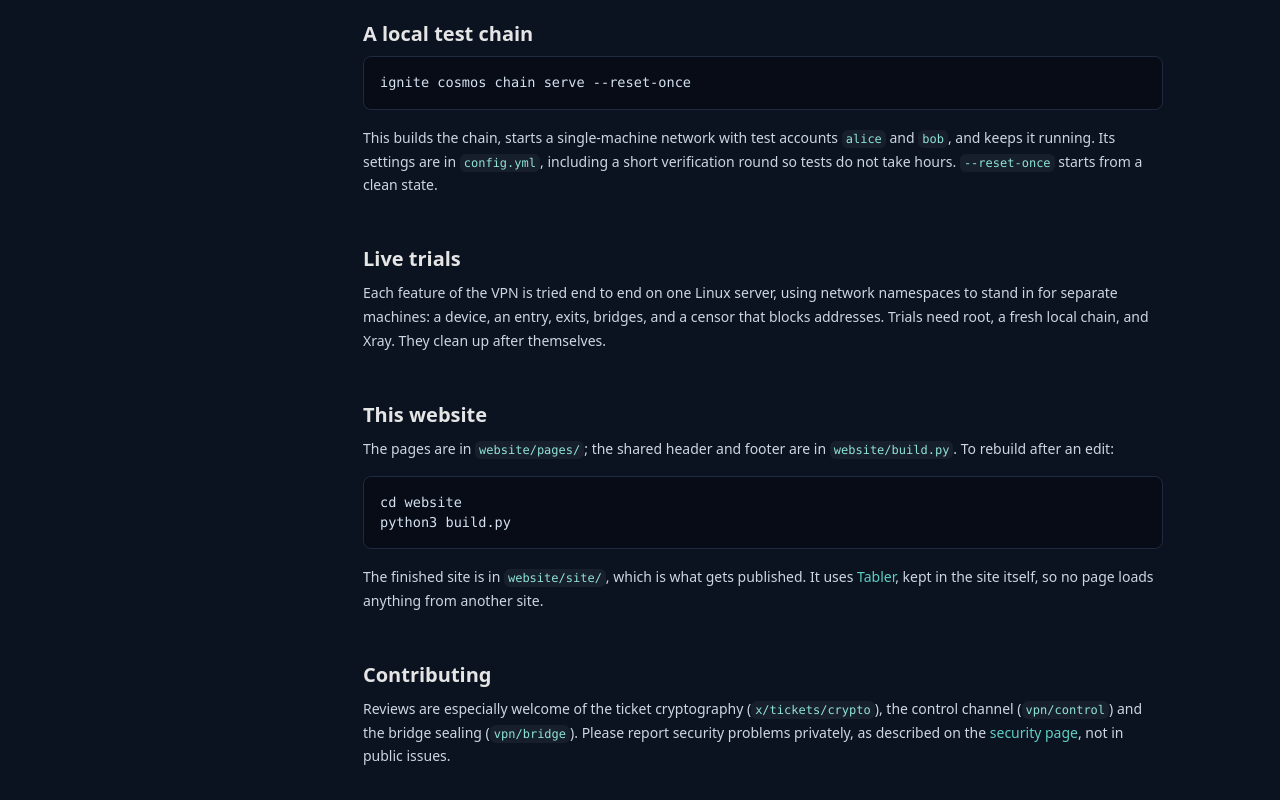
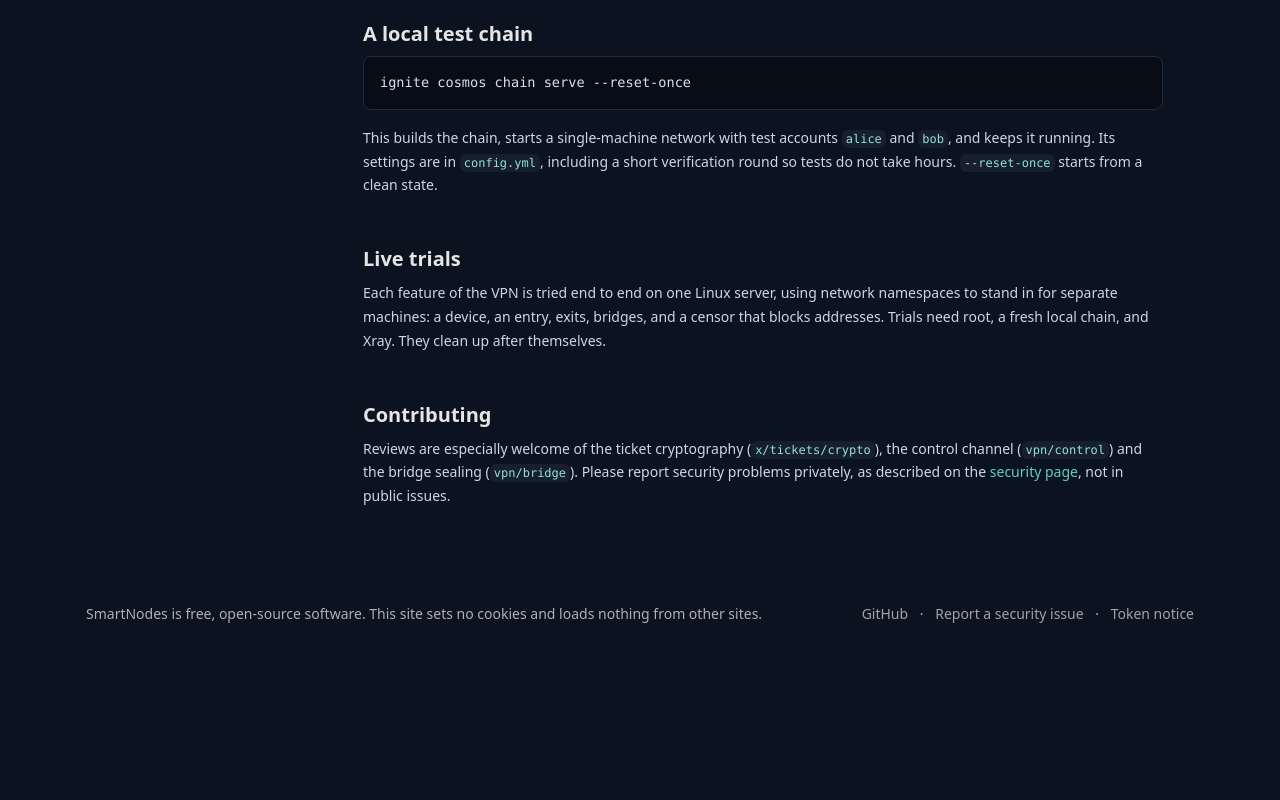
Before and after one commit to mspvantage/smartnodes, a plain HTML site: page website/site/build.html in a window 1280 px wide. Shown: the part 1188-1988 px from the top of the page. After the commit the page ends 1844 px from the top, so only its background shows below. Drawn offline with Linux system fonts and the light colour scheme.

Commit message:
Build page: drop the website-editing section

```diff
--- a/website/site/build.html
+++ b/website/site/build.html
@@ -44,7 +44,7 @@
 <main class="page-wrapper">
 <div class="container-xl sn-section"><div class="row g-5">
 <aside class="col-lg-3 d-none d-lg-block"><nav class="sn-toc">
-  <a href="#layout">The code</a><a href="#build">Build</a><a href="#test">Tests</a><a href="#local">A local test chain</a><a href="#trials">Live trials</a><a href="#site">This website</a><a href="#contribute">Contributing</a>
+  <a href="#layout">The code</a><a href="#build">Build</a><a href="#test">Tests</a><a href="#local">A local test chain</a><a href="#trials">Live trials</a><a href="#contribute">Contributing</a>
 </nav></aside>
 <article class="col-lg-9 sn-doc">
 <h1>Build and develop</h1>
@@ -80,12 +80,6 @@ go build -o bin/ ./cmd/...</code></pre>
 <h2 id="trials">Live trials</h2>
 <p>Each feature of the VPN is tried end to end on one Linux server, using network namespaces to stand in for separate machines: a device, an entry, exits, bridges, and a censor that blocks addresses. Trials need root, a fresh local chain, and Xray. They clean up after themselves.</p>
 
-<h2 id="site">This website</h2>
-<p>The pages are in <code>website/pages/</code>; the shared header and footer are in <code>website/build.py</code>. To rebuild after an edit:</p>
-<pre><code>cd website
-python3 build.py</code></pre>
-<p>The finished site is in <code>website/site/</code>, which is what gets published. It uses <a href="https://tabler.io">Tabler</a>, kept in the site itself, so no page loads anything from another site.</p>
-
 <h2 id="contribute">Contributing</h2>
 <p>Reviews are especially welcome of the ticket cryptography (<code>x/tickets/crypto</code>), the control channel (<code>vpn/control</code>) and the bridge sealing (<code>vpn/bridge</code>). Please report security problems privately, as described on the <a href="security.html#report">security page</a>, not in public issues.</p>
 </article></div></div>
```
Also changed, not shown: website/pages/build.html (+1 -7 lines).
